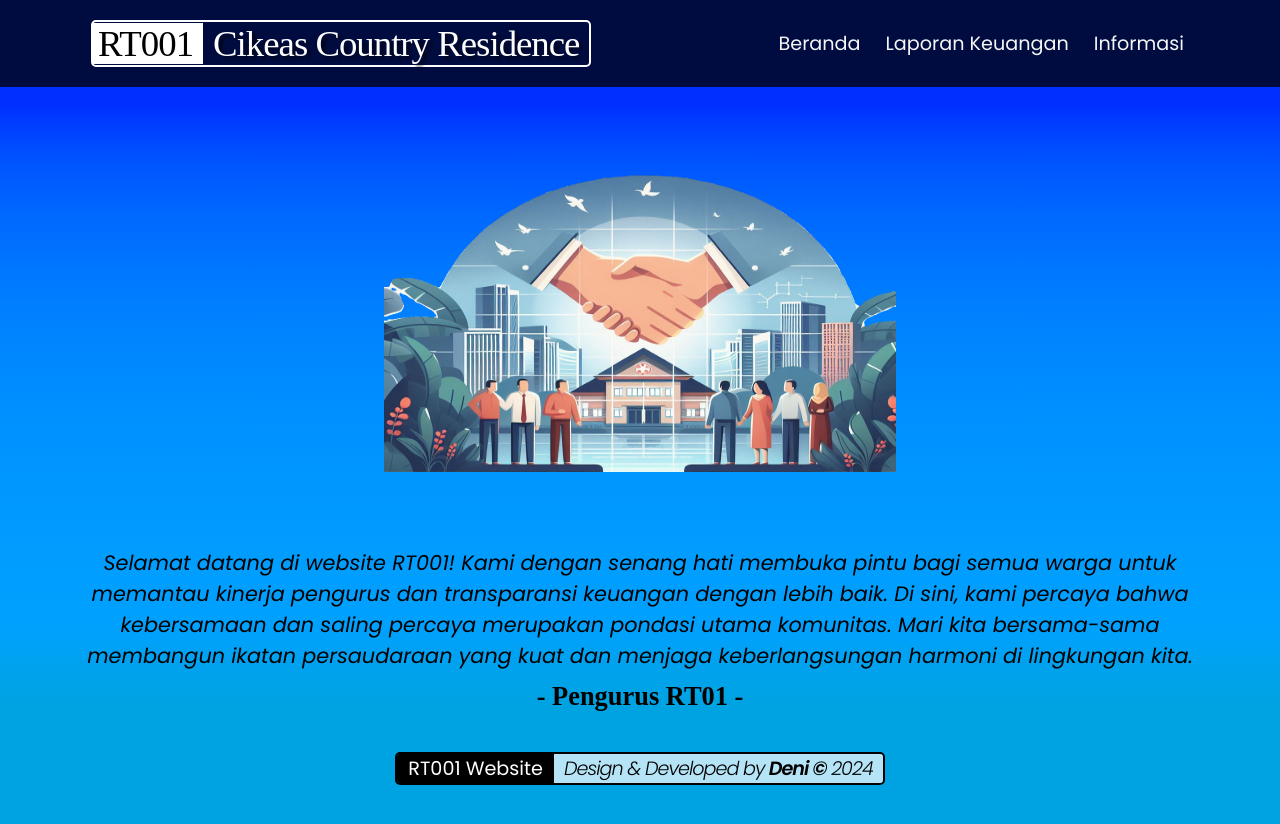
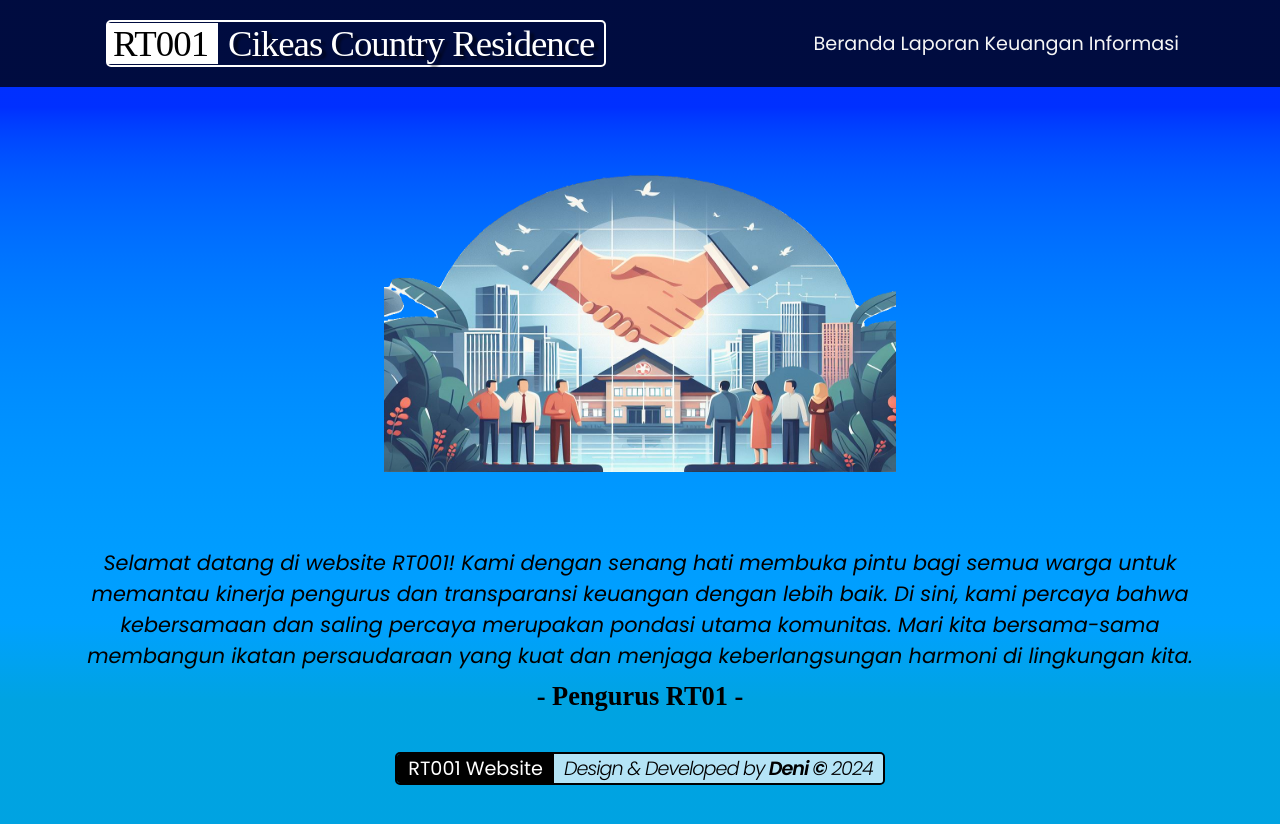
Before and after one commit to dniherdiana/rt01, a React (Vite) app: page / in a window 1280 px wide. Built offline with nearby package versions, Linux system fonts and the light colour scheme; a web font is replaced by a local one.

Commit message:
Update header.css

```diff
--- a/src/components/Header/header.css
+++ b/src/components/Header/header.css
@@ -80,7 +80,7 @@ nav li a:hover {
 .navbar ul a {
   text-decoration: none;
   color: whitesmoke;
-  padding: 0 10px;
+  /*padding: 0 10px;*/
 }
 
 .hide-menu {
```
